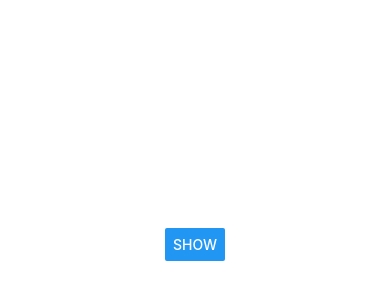
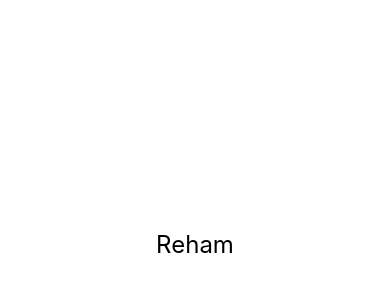
Before and after one commit to rehammahmadd34-spec/JoVision-react-native-tasks, a React Native app: screen / in a window 390 px wide. Shown: the part 178-478 px from the top of the page. Built offline with nearby package versions, Linux system fonts and the light colour scheme.

Commit message:
Complete Task 18

```diff
--- a/App.tsx
+++ b/App.tsx
@@ -1,5 +1,5 @@
-import Task17 from './Tasks/Task17';
+import Task18 from './Tasks/Task18';
 
 export default function App() {
-  return <Task17 />;
+  return <Task18 />;
 }
--- /dev/null
+++ b/Tasks/Task18.tsx
@@ -0,0 +1,34 @@
+import React, { useEffect, useState } from 'react';
+import { View, Text, ActivityIndicator } from 'react-native';
+
+const Task18 = () => {
+  const [loading, setLoading] = useState(true);
+
+  useEffect(() => {
+    const timer = setTimeout(() => {
+      setLoading(false);
+    }, 5000);
+
+    return () => clearTimeout(timer);
+  }, []);
+
+  return (
+    <View
+      style={{
+        flex: 1,
+        justifyContent: 'center',
+        alignItems: 'center',
+      }}>
+      {loading ? (
+        <>
+          <ActivityIndicator size="large" />
+          <Text style={{ marginTop: 10 }}>Loading...</Text>
+        </>
+      ) : (
+        <Text style={{ fontSize: 24 }}>Reham</Text>
+      )}
+    </View>
+  );
+};
+
+export default Task18;
```
